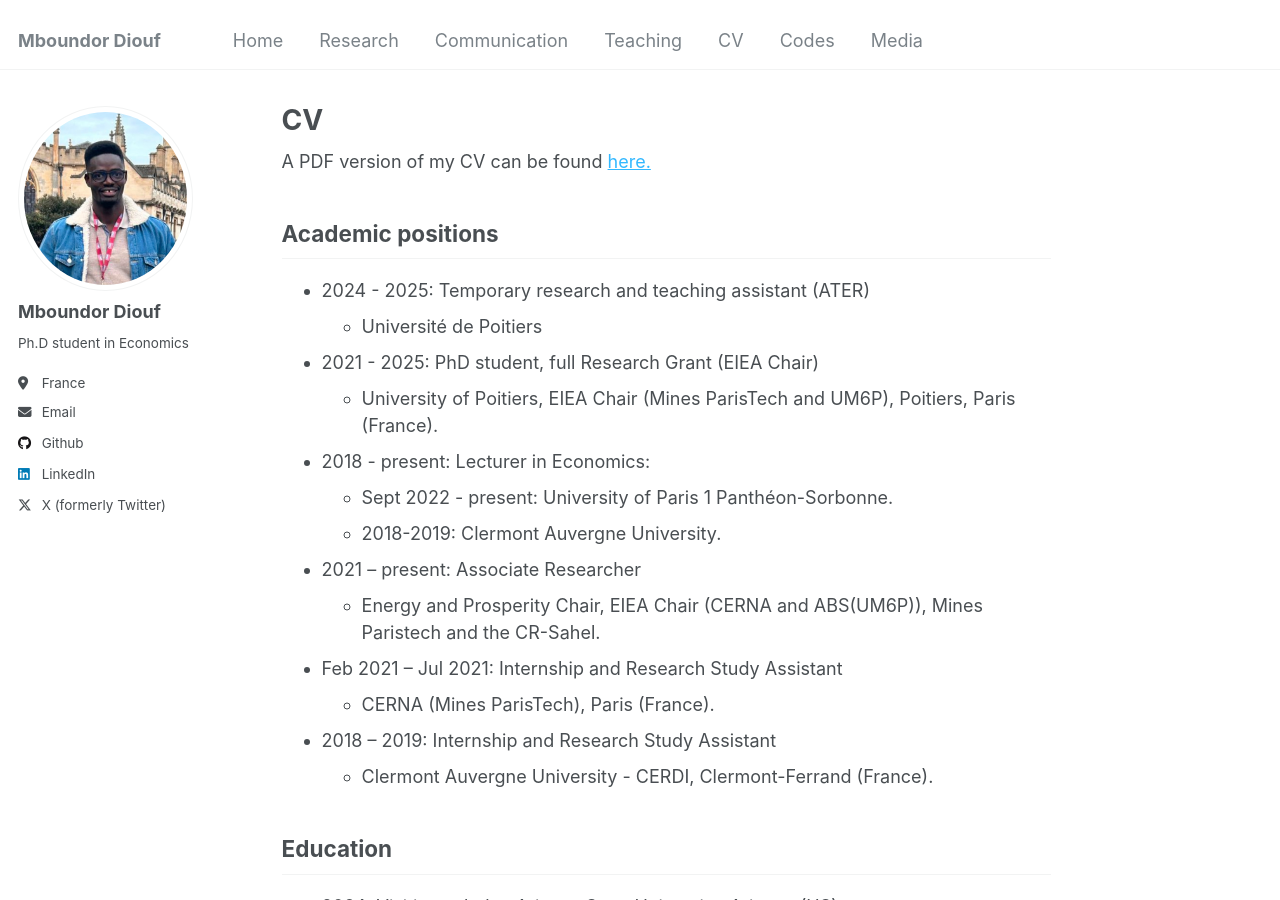
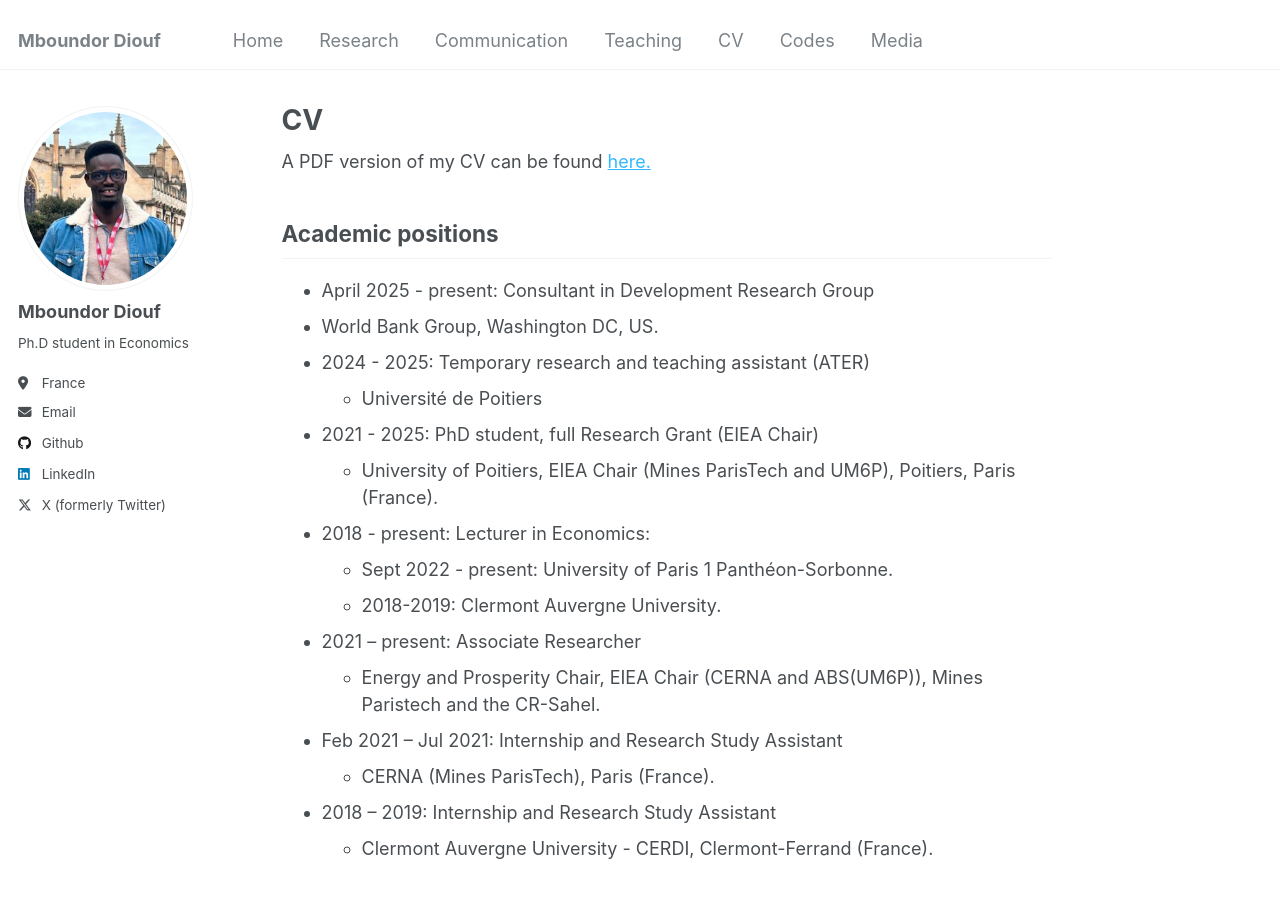
Before and after one commit to mboundordiouf/mboundordiouf.github.io, a Jekyll site: the page built from _pages/cv.md, in a window 1280 px wide and 900 px high. Built offline with Jekyll 4.4.1, drawn with Linux system fonts in a browser that asks for light colours.

Commit message:
Update cv.md

```diff
--- a/_pages/cv.md
+++ b/_pages/cv.md
@@ -10,6 +10,8 @@ redirect_from:
 A PDF version of my CV can be found <a href="https://github.com/mboundordiouf/My_CV/blob/main/CV_Mboundor_DIOUF.pdf" target="_blank" style="color:#33b8ff;">here.
 
 ## Academic positions
+ * April 2025 - present: Consultant in Development Research Group
+  * World Bank Group, Washington DC, US.
 * 2024 - 2025: Temporary research and teaching assistant (ATER)
   * Université de Poitiers
 * 2021 - 2025: PhD student, full Research Grant (EIEA Chair)
```
